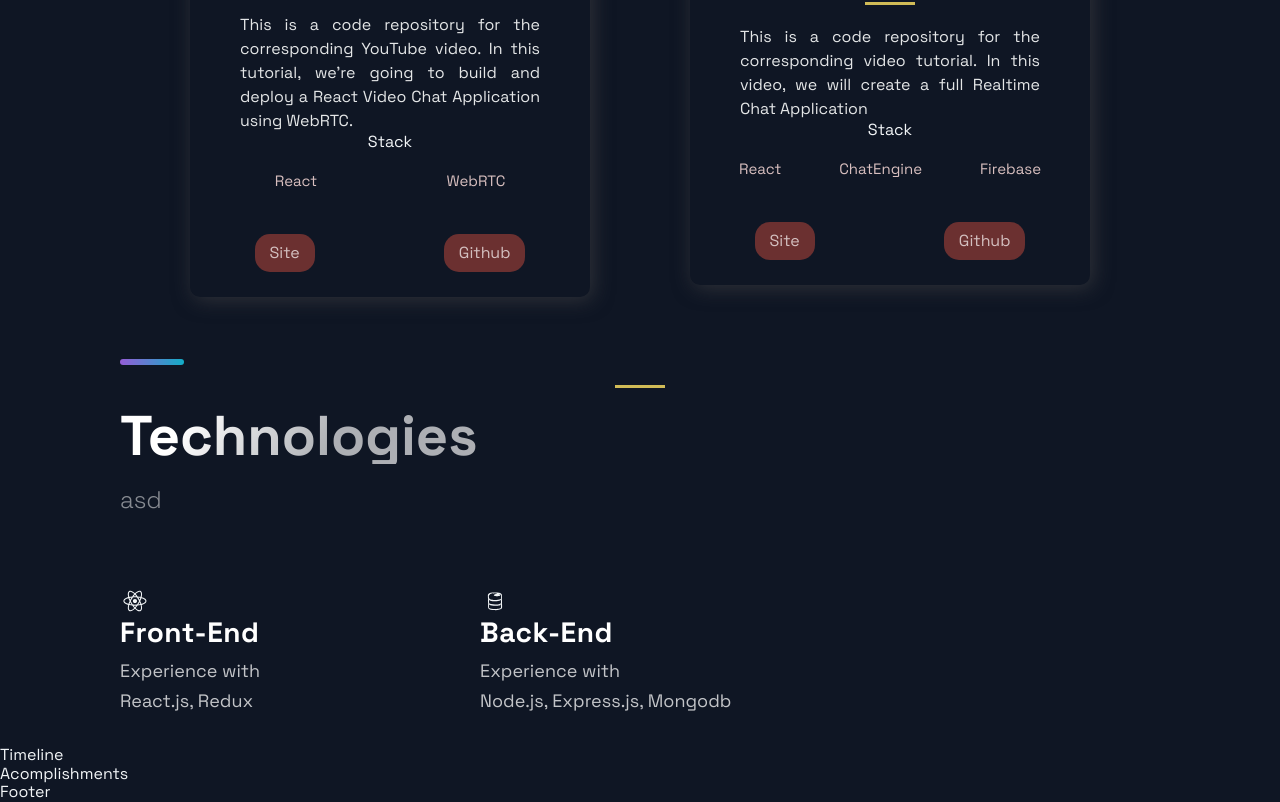
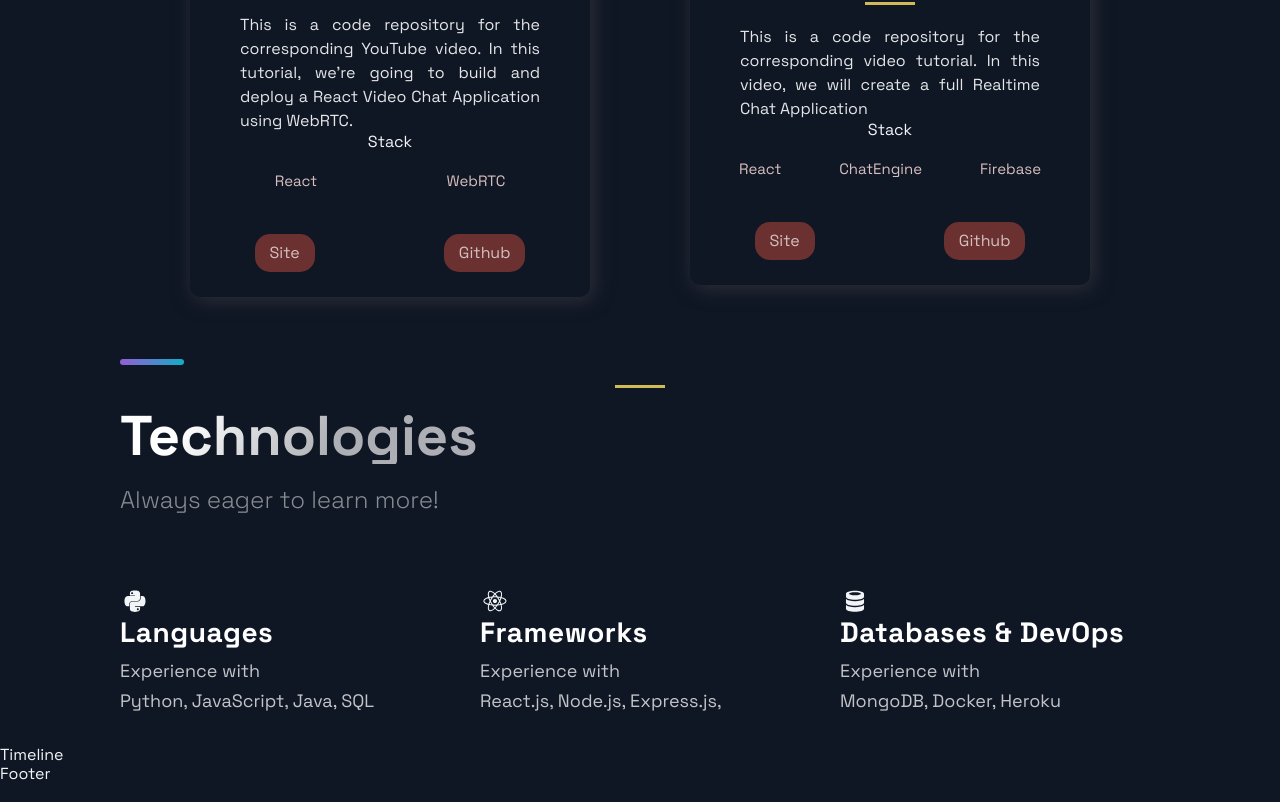
Before and after one commit to iamwangziwei/personal-portfolio, a Next.js app: page / in a window 1280 px wide. Shown: the part 1875-2677 px from the top of the page. Built offline with nearby package versions, Linux system fonts and the light colour scheme.

Commit message:
modify tech section

```diff
--- a/src/components/Acomplishments/Acomplishments.js
+++ b/src/components/Acomplishments/Acomplishments.js
@@ -1,19 +1,19 @@
-import React from 'react';
+import React from "react";
 
-import { Section, SectionDivider, SectionTitle } from '../../styles/GlobalComponents';
-import { Box, Boxes, BoxNum, BoxText } from './AcomplishmentsStyles';
+import {
+  Section,
+  SectionDivider,
+  SectionTitle,
+} from "../../styles/GlobalComponents";
+import { Box, Boxes, BoxNum, BoxText } from "./AcomplishmentsStyles";
 
 const data = [
-  { number: 20, text: 'Open Source Projects'},
-  { number: 1000, text: 'Students', },
-  { number: 1900, text: 'Github Followers', },
-  { number: 5000, text: 'Github Stars', }
+  { number: 20, text: "Open Source Projects" },
+  { number: 1000, text: "Students" },
+  { number: 1900, text: "Github Followers" },
+  { number: 5000, text: "Github Stars" },
 ];
 
-const Acomplishments = () => (
-  <div>
-    Acomplishments
-  </div>
-);
+const Acomplishments = () => <div>{/* Acomplishments */}</div>;
 
 export default Acomplishments;
--- a/src/components/Projects/Projects.js
+++ b/src/components/Projects/Projects.js
@@ -23,7 +23,7 @@ import { projects } from "../../constants/constants";
 const Projects = () => (
   <Section nopadding id="projects">
     <SectionDivider />
-    <SectionTitle main>projects</SectionTitle>
+    <SectionTitle main>Projects</SectionTitle>
     <GridContainer>
       {projects.map(
         ({ title, description, image, tags, source, visit, id }) => (
--- a/src/components/Technologies/Technologies.js
+++ b/src/components/Technologies/Technologies.js
@@ -1,5 +1,6 @@
 import React from "react";
-import { DiFirebase, DiReact, DiZend } from "react-icons/di";
+import { DiFirebase, DiReact, DiPython, DiDatabase } from "react-icons/di";
+
 import {
   Section,
   SectionDivider,
@@ -20,35 +21,35 @@ const Technologies = () => (
     <SectionDivider></SectionDivider>
     <Hr></Hr>
     <SectionTitle>Technologies</SectionTitle>
-    <SectionText>asd</SectionText>
+    <SectionText>Always eager to learn more!</SectionText>
     <List>
       <ListItem>
-        <DiReact size="3rem"></DiReact>
+        <DiPython size="3rem"></DiPython>
         <ListContainer>
-          <ListTitle>Front-End</ListTitle>
+          <ListTitle>Languages</ListTitle>
           <ListParagraph>
-            Experience with<br></br>React.js, Redux
+            Experience with<br></br>Python, JavaScript, Java, SQL
           </ListParagraph>
         </ListContainer>
       </ListItem>
       <ListItem>
-        <DiFirebase size="3rem"></DiFirebase>
+        <DiReact size="3rem"></DiReact>
         <ListContainer>
-          <ListTitle>Back-End</ListTitle>
+          <ListTitle>Frameworks</ListTitle>
           <ListParagraph>
-            Experience with<br></br>Node.js, Express.js, Mongodb
+            Experience with<br></br>React.js, Node.js, Express.js,
           </ListParagraph>
         </ListContainer>
       </ListItem>
-      {/* <ListItem>
-        <DiFirebase size="3rem"></DiFirebase>
+      <ListItem>
+        <DiDatabase size="3rem"></DiDatabase>
         <ListContainer>
-          <ListTitle>Back-End</ListTitle>
+          <ListTitle>Databases & DevOps</ListTitle>
           <ListParagraph>
-            Experience with<br></br>Node.js
+            Experience with<br></br>MongoDB, Docker, Heroku
           </ListParagraph>
         </ListContainer>
-      </ListItem> */}
+      </ListItem>
     </List>
   </Section>
 );
```
